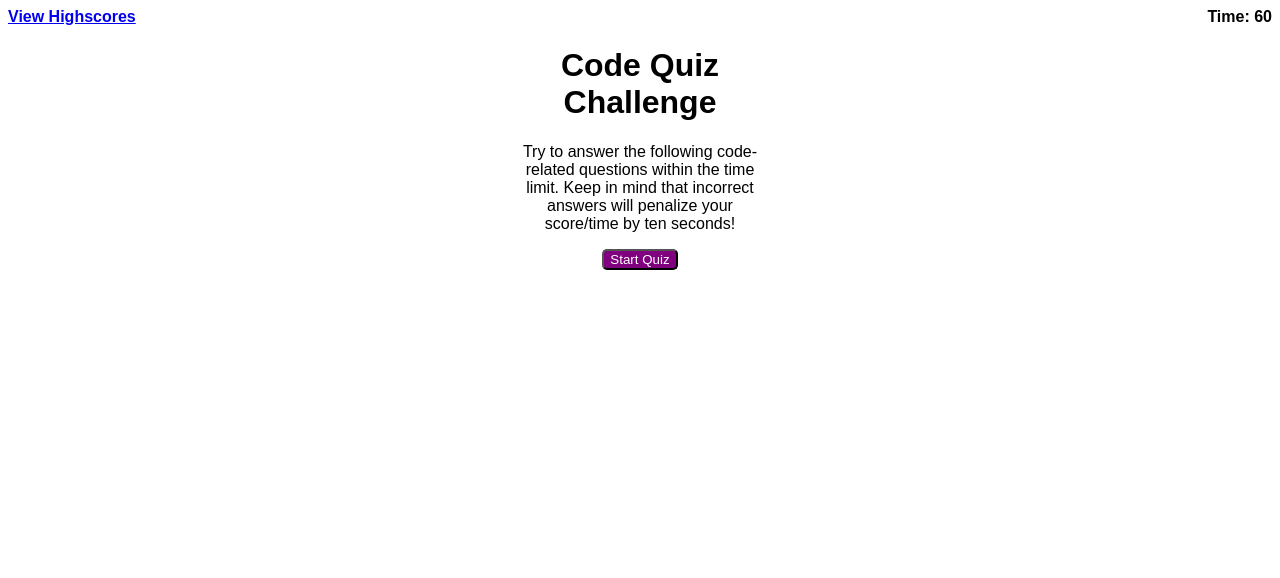
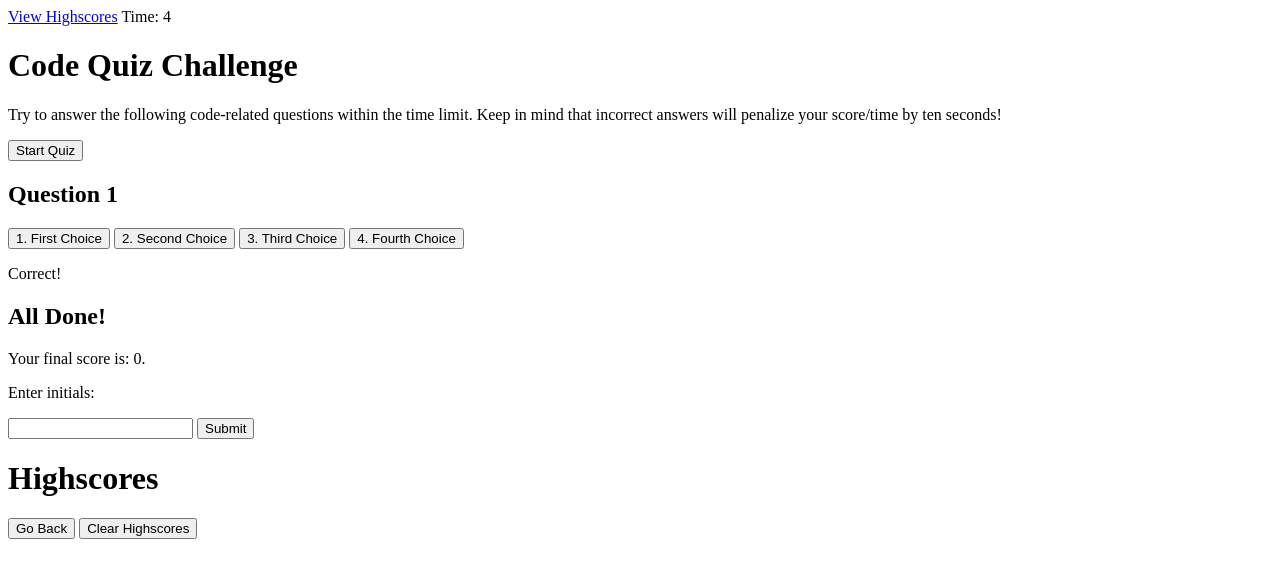
Before and after one commit to RobertWright0830/JavaScriptCodeQuiz, a plain HTML site: page index.html in a window 1280 px wide. Both pictures are taken after a click on the button "Start Quiz". Drawn offline with Linux system fonts and the light colour scheme.

Commit message:
added to HTML and set up timer

```diff
--- a/index.html
+++ b/index.html
@@ -3,14 +3,14 @@
   <head>
     <meta charset="UTF-8" />
     <meta name="viewport" content="width=device-width, initial-scale=1.0" />
-    <link rel="stylesheet" href="styles.css" />
-    <title>Document</title>
+    <!-- <link rel="stylesheet" href="styles.css" /> -->
+    <title>Code Quiz Challenge</title>
   </head>
   <body>
     <div class="container">
       <div class="heading">
         <a id="ViewHighscores;" href="#">View Highscores</a>
-        <span>Time: <span id="timer">60</span></span>
+        <span>Time: <span id="countdown">0</span></span>
       </div>
       <div class="home">
         <h1>Code Quiz Challenge</h1>
@@ -21,6 +21,40 @@
         </p>
         <button id="StartButton">Start Quiz</button>
       </div>
+      <div class="quiz">
+        <h2 class="question">Question 1</h2>
+        <div class="answer choices">
+          <button class="answer-btn" data-correct="correct">
+            1. First Choice
+          </button>
+          <button class="answer-btn" data-correct="correct">
+            2. Second Choice
+          </button>
+          <button class="answer-btn" data-correct="correct">
+            3. Third Choice
+          </button>
+          <button class="answer-btn" data-correct="correct">
+            4. Fourth Choice
+          </button>
+        </div>
+      </div>
+      <div class="answer results">
+        <p id="results">Correct!</p>
+      </div>
+      <div class="final score">
+        <h2>All Done!</h2>
+        <p>Your final score is: <span id="score">0</span>.</p>
+        <p>Enter initials:</p>
+        <input type="text" id="initials" />
+        <button id="submit-score">Submit</button>
+      </div>
+      <div class="highscores">
+        <h1>Highscores</h1>
+        <ol id="highscore list"></ol>
+        <button>Go Back</button>
+        <button>Clear Highscores</button>
+      </div>
     </div>
+    <script src="script.js"></script>
   </body>
 </html>
--- /dev/null
+++ b/script.js
@@ -0,0 +1,40 @@
+var startButton = document.getElementById("StartButton");
+var countdownEl = document.getElementById("countdown");
+// function startGame {
+
+//     showQuestion();
+//     startTimer();
+// }
+
+// function showQuestion {
+
+// }
+
+// function displayMessage(){
+
+// }
+
+function countdown() {
+// Timer that counts down from 5
+    var timeLeft = 5;
+
+    // Use the `setInterval()` method to call a function to be executed every 1000 milliseconds
+    var timeInterval = setInterval(function () {
+      // As long as the `timeLeft` is greater than 1
+      if (timeLeft > 0) {
+        // Set the `textContent` of `timerEl` to show the remaining seconds
+        countdownEl.textContent = timeLeft;
+        // Decrement `timeLeft` by 1
+        timeLeft--;
+      } else {
+        // Once `timeLeft` gets to 0, set `timerEl` to an empty string
+        countdownEl.textContent = '0';
+        // Use `clearInterval()` to stop the timer
+        clearInterval(timeInterval);
+        // Call the `displayMessage()` function
+        // displayMessage();
+      }
+    }, 1000);
+  }
+
+startButton.addEventListener("click", countdown);
```
